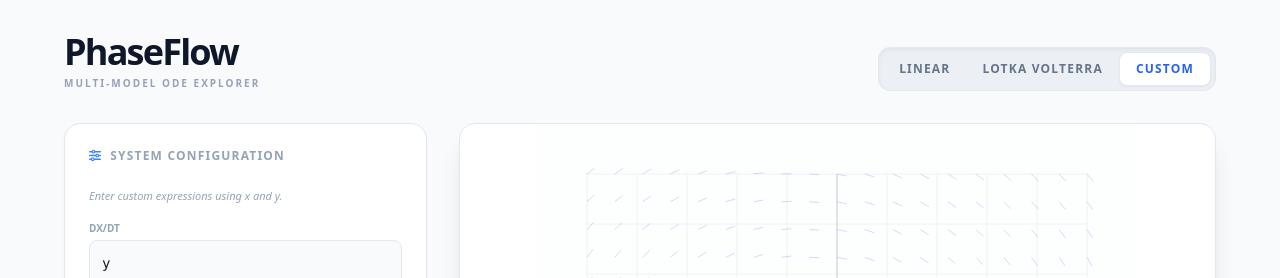
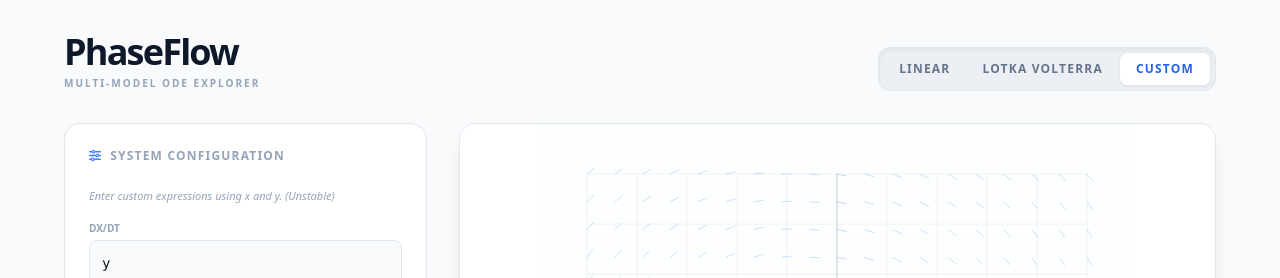
Before and after one commit to bogfjellmo/ODEVisualizer, a React (Vite) app: page / in a window 1280 px wide. Both pictures are taken after a click on the button "CUSTOM". Shown: the top 278 px of the page. Built offline with nearby package versions, Linux system fonts and the light colour scheme.

Commit message:
Add '(Unstable)' note to custom expressions prompt

```diff
--- a/App.tsx
+++ b/App.tsx
@@ -161,7 +161,7 @@ const App: React.FC = () => {
 
             {activeModel === 'custom' && (
               <div className="space-y-4">
-                <p className="text-[11px] text-slate-400 font-medium mb-2 italic">Enter custom expressions using x and y.</p>
+                <p className="text-[11px] text-slate-400 font-medium mb-2 italic">Enter custom expressions using x and y. (Unstable) </p>
                 <div>
                   <label className="text-[10px] font-black text-slate-400 uppercase block mb-1">dx/dt</label>
                   <input
```
